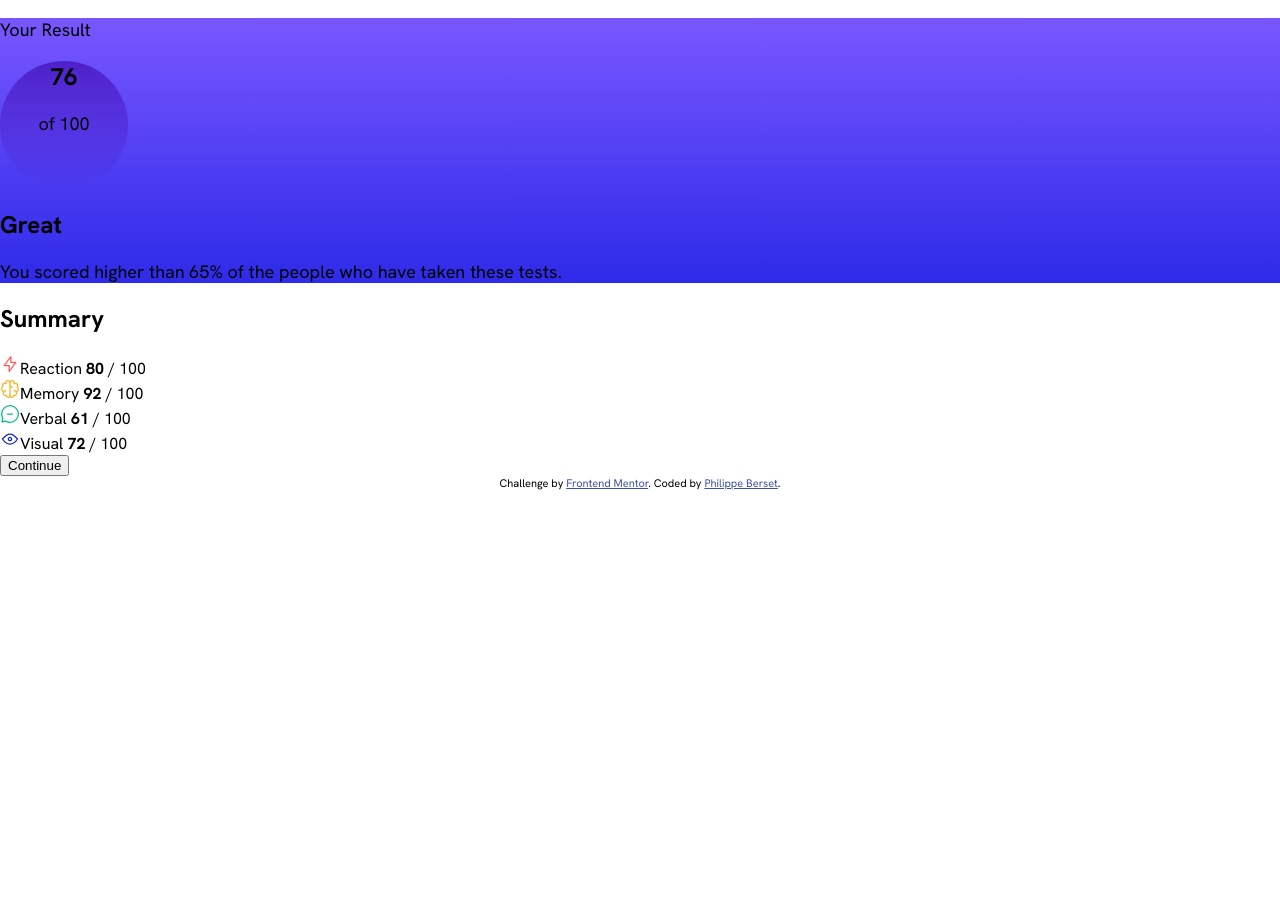
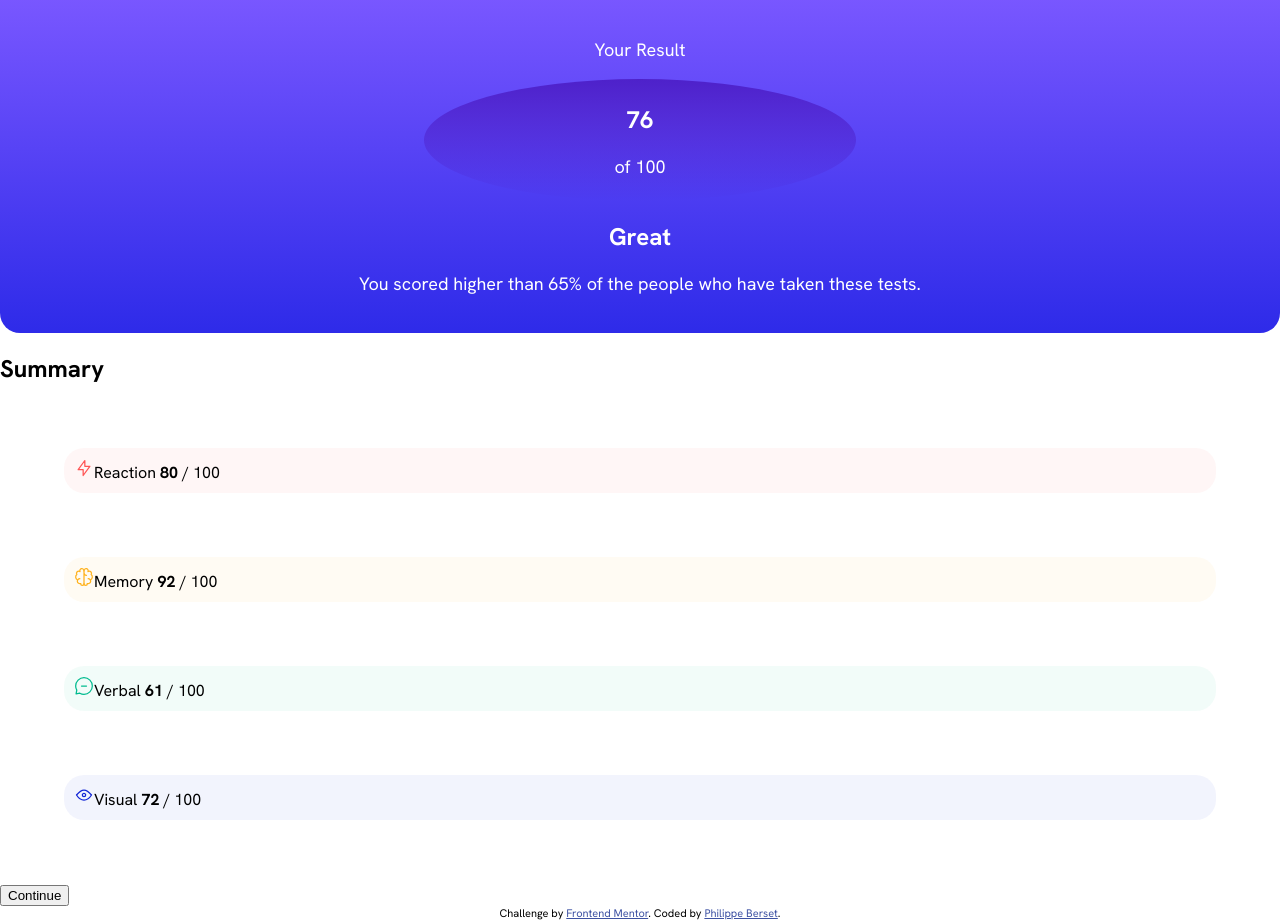
Before and after one commit to Sukori/frontend, a plain HTML site: page index.html in a window 1280 px wide. Before the commit the page ends 800 px from the top, so only its background shows below. Drawn offline with Linux system fonts and the light colour scheme.

Commit message:
continue

```diff
--- a/assets/style.css
+++ b/assets/style.css
@@ -6,12 +6,10 @@
 }
 
 html {
-	padding: 0;
-
 	font-family: 'Hanken Grotesk';
 }
 
-html, body {
+body {
 	margin: 0;
 }
 
@@ -20,29 +18,57 @@ html, body {
 /*sections*/
 
 section {
-	width: 100%;
+	max-width: 100%;
 }
+
+/*section blue*/
 
 .blue {
 	background-image: linear-gradient(
 		hsl(252, 100%, 67%),
 		hsl(241, 81%, 54%)
 	);
+	text-align: center;
+	color: white;
+	border-radius: 0px 0px 20px 20px;
+	padding: 20px;;
 }
 
 .circle {
 	text-align: center;
-
-	width: 128px;
-
-	height: 128px;
-
+	margin: auto;
+	max-width: 33vw;
+	max-height: 33vw;
+	padding: 5px;
 	border-radius: 100%;
-
 	background-image: linear-gradient(
 		hsla(256, 72%, 46%, 1),
 		hsla(241, 72%, 46%, 0)
 	);
+}
+
+/*Section white*/
+
+.snipet {
+	border-radius: 20px;
+	padding: 10px;
+	margin: 5%;
+}
+
+.reaction{
+	background-color: hsla(0, 100%, 67%, 5%);
+}
+
+.memory{
+	background-color: hsla(39, 100%, 56%, 5%);
+}
+
+.verbal{
+	background-color: hsla(166, 100%, 37%, 5%);
+}
+
+.visual{
+	background-color: hsla(234, 85%, 45%, 5%);
 }
 
 /*Paragraphs*/
--- a/index.html
+++ b/index.html
@@ -26,22 +26,22 @@
 	<section class="white">
 		<h2>Summary</h2>
 
-		<div class="snipet">
+		<div class="snipet reaction">
 			<span><img src="./assets/images/icon-reaction.svg" alt="reaction-icon">Reaction</span>
 			<span><strong>80</strong> / 100</span>
 		</div>
 
-		<div class="snipet">
+		<div class="snipet memory">
 			<span><img src="./assets/images/icon-memory.svg" alt="memory-icon">Memory</span>
 			<span><strong>92</strong> / 100</span>
 		</div>
 
-		<div class="snipet">
+		<div class="snipet verbal">
 			<span><img src="./assets/images/icon-verbal.svg" alt="verbal-icon">Verbal</span>
 			<span><strong>61</strong> / 100</span>
 		</div>
 
-		<div class="snipet">
+		<div class="snipet visual">
 			<span><img src="./assets/images/icon-visual.svg" alt="visual-icon">Visual</span>
 			<span><strong>72</strong> / 100</span>
 		</div>
```
